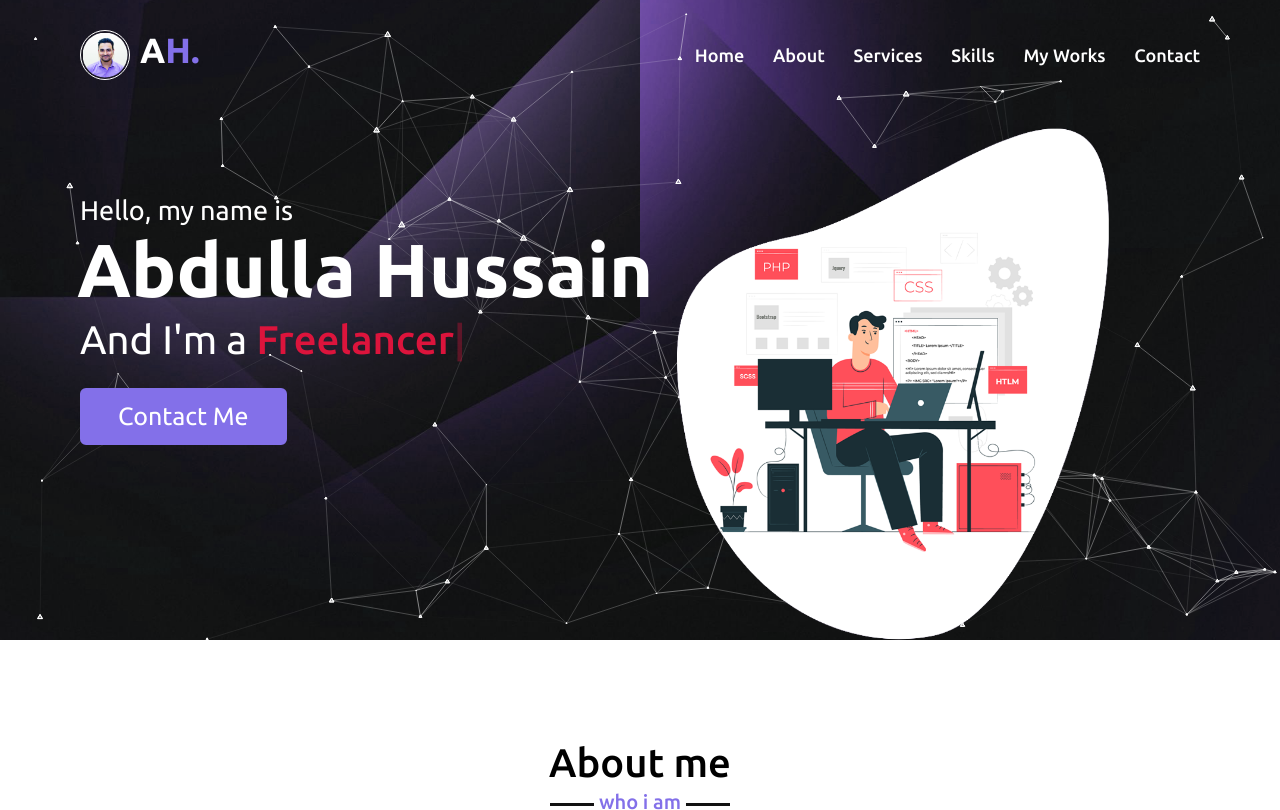
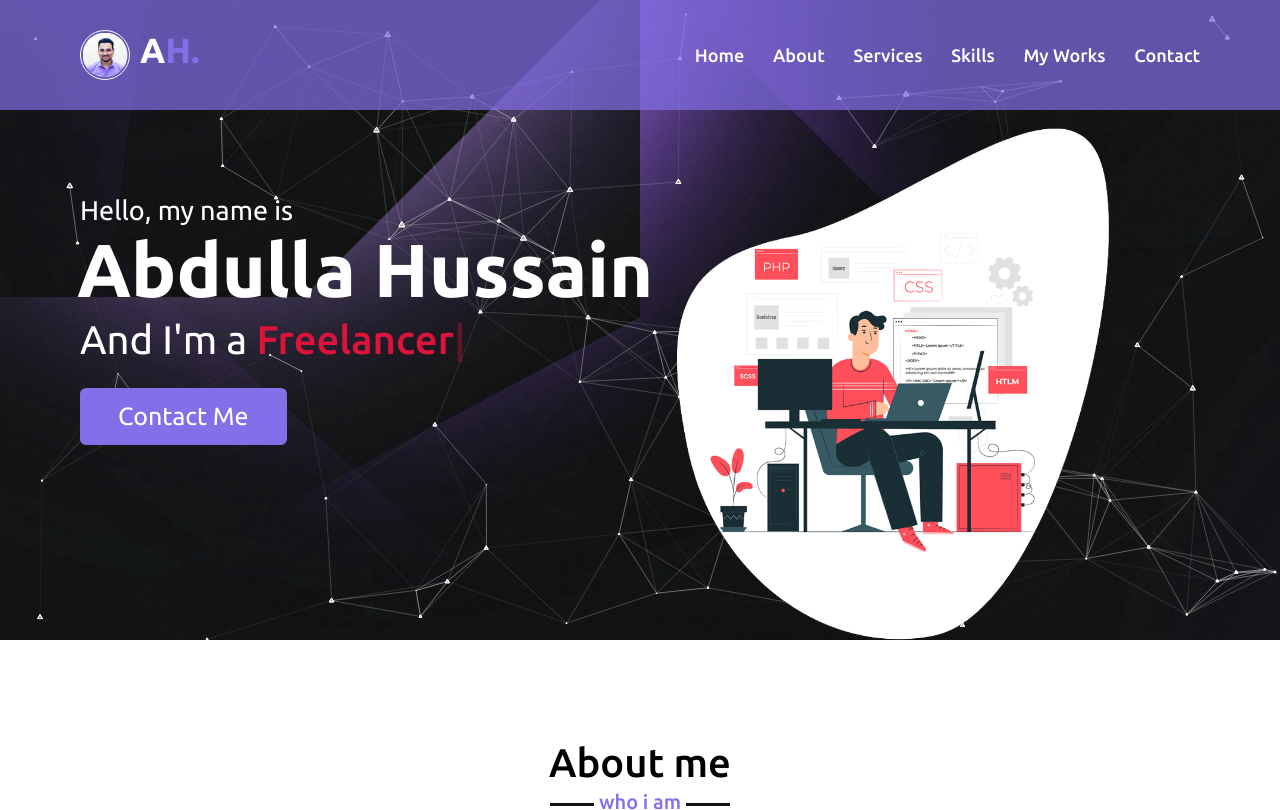
Before and after one commit to abdullahussainfreelancer/abdullahussainfreelancer.github.io, a plain HTML site: page index.html in a window 1280 px wide. Shown: the top 810 px of the page. Drawn offline with Linux system fonts and the light colour scheme; a script that the page names is missing.

Commit message:
Update style.css

```diff
--- a/assets/css/style.css
+++ b/assets/css/style.css
@@ -85,6 +85,7 @@ section .title::after{
     padding: 30px 0;
     font-family: 'Ubuntu', sans-serif;
     transition: all 0.3s ease;
+    background:rgb(131, 112, 233, 0.7);
 }
 .navbar.sticky{
     padding: 15px 0;
```
